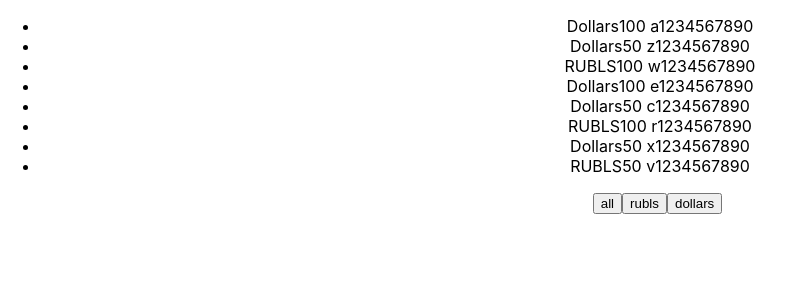
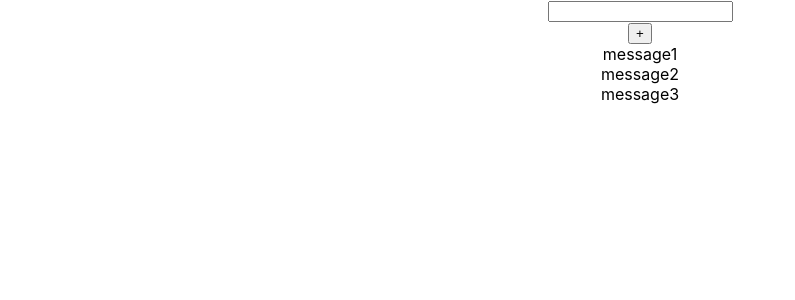
Before and after one commit to andreypats/microtasks2, a React (Create React App) app: page / in a window 1280 px wide. Shown: the top 300 px of the page, without its empty margins (0-795 px from the left). Built offline with nearby package versions, Linux system fonts and the light colour scheme.

Commit message:
Add Input microtask

```diff
--- a/src/App.tsx
+++ b/src/App.tsx
@@ -1,6 +1,7 @@
 import React from 'react';
 import './App.css';
 import {Filter} from "./filter/Filter";
+import {Input} from "./input/Input";
 //import {Map} from './map/Map'
 //import {Button} from './button/Button'
 //import {HookUseState} from './hookUseState/HookUseState'
@@ -8,7 +9,7 @@
 function App() {
   return (
     <div className="App">
-      <Filter />
+      <Input />
     </div>
   );
 }
--- /dev/null
+++ b/src/input/Input.tsx
@@ -0,0 +1,39 @@
+import React, {useState} from 'react';
+import {FullInput} from "./components/FullInput";
+import {SecondInput} from "./components/SecondInput";
+import {Button} from "./components/Button";
+
+export function Input() {
+
+    let [message, setMessage] = useState([
+        {message: 'message1'},
+        {message: 'message2'},
+        {message: 'message3'}
+    ])
+
+    let[title,setTitle] = useState('')
+
+    const addMessage = (title: string) => {
+
+        let newMessage = {message: title}
+        setMessage([newMessage, ...message])
+
+    }
+
+    const callBackButtonHandler = () => {
+        addMessage(title)
+        setTitle('')
+    }
+
+    return (
+        <div className="Input">
+            <SecondInput title={title} setTitle={setTitle}/>
+            <Button name={'+'} callBack={callBackButtonHandler}/>
+            {message.map((el, index)=>{
+                return (
+                    <div key={index}>{el.message}</div>
+                )
+            })}
+        </div>
+    );
+}
--- /dev/null
+++ b/src/input/components/Button.tsx
@@ -0,0 +1,20 @@
+import React from 'react';
+
+type ButtonPropsType = {
+    name: string
+    callBack: ()=>void
+}
+
+
+export const Button = (props: ButtonPropsType) => {
+
+    const onClickButtonHundler = () => {
+        props.callBack()
+    }
+
+    return (
+        <div>
+            <button onClick={onClickButtonHundler}>{props.name}</button>
+        </div>
+    );
+};
--- /dev/null
+++ b/src/input/components/FullInput.tsx
@@ -0,0 +1,26 @@
+import React, {ChangeEvent, useState} from 'react';
+
+type FullInputPropsType = {
+    addMessage: (title: string)=>void
+}
+
+export function FullInput(props: FullInputPropsType) {
+
+    let[title,setTitle] = useState('')
+
+    const onChangeInputHandler = (event: ChangeEvent<HTMLInputElement>) => {
+        setTitle(event.currentTarget.value)      // currentTarget.value - отслеживает введенное значение
+    }
+
+    const onClickHandler = () => {
+        props.addMessage(title)
+        setTitle('')
+    }
+
+    return (
+        <div className="FullInput">
+            <input value={title} onChange={onChangeInputHandler} />
+            <button onClick={onClickHandler}>+</button>
+        </div>
+    );
+}
--- /dev/null
+++ b/src/input/components/SecondInput.tsx
@@ -0,0 +1,19 @@
+import React, {ChangeEvent} from 'react';
+
+type SecondInputPropsType = {
+    title: string
+    setTitle: (title: string) => void
+}
+
+export const SecondInput = (props: SecondInputPropsType) => {
+
+    const onChangeInputHandler = (event: ChangeEvent<HTMLInputElement>) => {
+        props.setTitle(event.currentTarget.value)      // currentTarget.value - отслеживает введенное значение
+    }
+
+    return (
+        <div className="SecondInput">
+            <input value={props.title} onChange={onChangeInputHandler} />
+        </div>
+    );
+};
```
